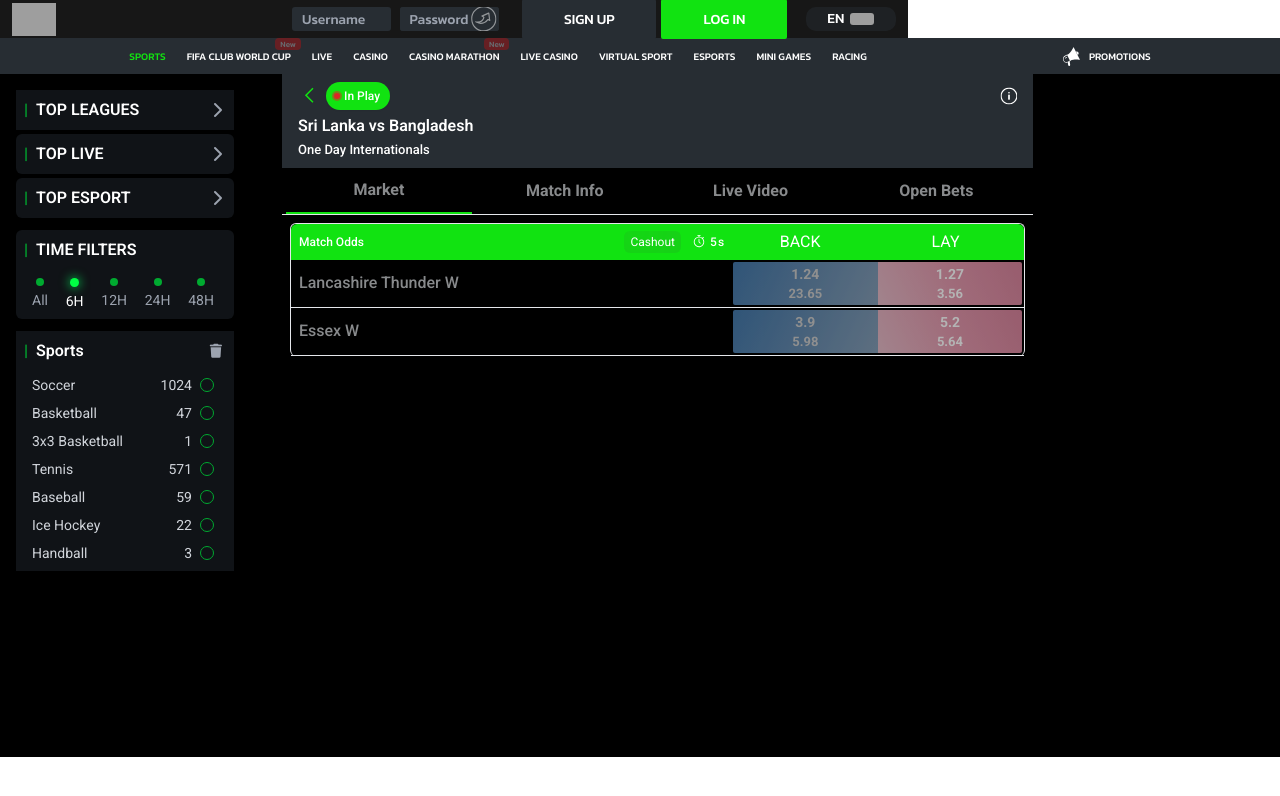
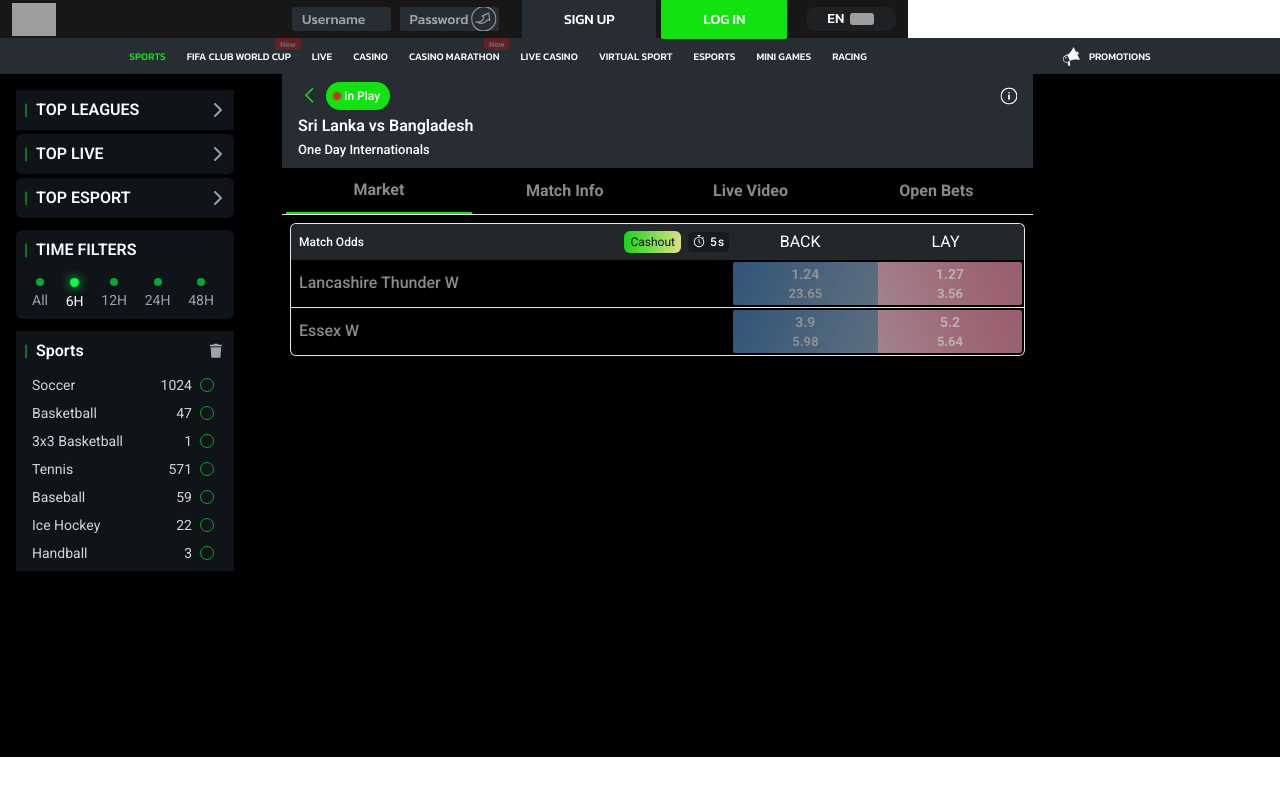
Before and after one commit to faizan99904/FlashExch, an Angular app: page /market-detail in a window 1280 px wide. Shown: the top 796 px of the page. Built offline with nearby package versions, Linux system fonts and the light colour scheme; grey boxes are pictures that could not be loaded.

Commit message:
fix market issue

```diff
--- a/src/pages/market-detail/market-detail.component.css
+++ b/src/pages/market-detail/market-detail.component.css
@@ -20,6 +20,14 @@
 }
 
 .bg-cricketHeaderGradient{
-      background-image:linear-gradient(133deg, #11E311, #11E311 51.04%, #11E311);
+         background-color:#22272A;
         color: white;
 }
+.bg-bg_cashoutBtnGrad{
+background: linear-gradient(98deg, #10e312 0.98%, #f4f490);
+    color: #101318;
+}
+
+.stop-watch{
+    background-color: rgba(0, 0, 0, .3);
+}
--- a/src/pages/market-detail/market-detail.component.html
+++ b/src/pages/market-detail/market-detail.component.html
@@ -1,11 +1,11 @@
 <div class=" w-full sticky -top-0.5 left-0 right-0 z-[99]">
-    <div class="w-full overflow-hidden ">
+    <div class="w-full overflow-hidden bg-[#272D33] ">
         <div class="flex items-center justify-between gap-y-1 flex-col w-full px-4 py-2 relative bg-bg_inputBgColor">
             <div
-                class="absolute bottom-[-5.879px] top-0 w-[38%] left-0 h-[108%] z-0 bg-bg_topBarEventDetailsBg blur-97">
+                class="absolute bottom-[-5.879px] top-0 w-[38%] left-0 h-[108%] z-0 bg-bg_topBarEventDetailsBg blur-97 ">
             </div>
             <div
-                class="absolute bottom-[-5.879px] top-0 w-[38%] right-0 h-[108%] z-0 bg-bg_topBarEventDetailsBg blur-[157px]">
+                class="absolute bottom-[-5.879px] top-0 w-[38%] right-0 h-[108%] z-0 bg-bg_topBarEventDetailsBg blur-[157px] ">
             </div>
             <div class="flex items-center justify-between relative w-full z-10">
                 <div class="flex items-center gap-x-1 w-full "><span class="w-6 h-6">
@@ -94,7 +94,7 @@
       ">
                         <div class="text-[10px] md:text-[12px] text-text_secondary2  whitespace-nowrap">Cashout</div>
                     </button>
-                    <div class="flex items-center justify-center gap-0.5 py-0.5 px-1 bg-bg_primary5 rounded"><span
+                    <div class="flex items-center justify-center gap-0.5 py-0.5 px-1 bg-bg_primary5 rounded stop-watch"><span
                             class="w-4 h-4"><svg width="14" height="14" viewBox="0 0 10 10"
                                 fill="white" xmlns="http://www.w3.org/2000/svg">
                                 <g id="Watch">
@@ -142,7 +142,7 @@
             </div>
         </div>
         <div
-            class="flex items-center justify-between w-full border-b border-solid border-b-border_tertiary20 py-0.5 pr-0.5 pl-2">
+            class="flex items-center justify-between w-full border-b border-solid border-b-border_tertiary20 py-0.5 pr-0.5 pl-2 rounded-[5px]">
             <div class="w-[60%] grid grid-cols-3 items-center">
                 <div class="flex items-start justify-start gap-y-[1px] flex-col w-full col-span-3">
                     <div
```
